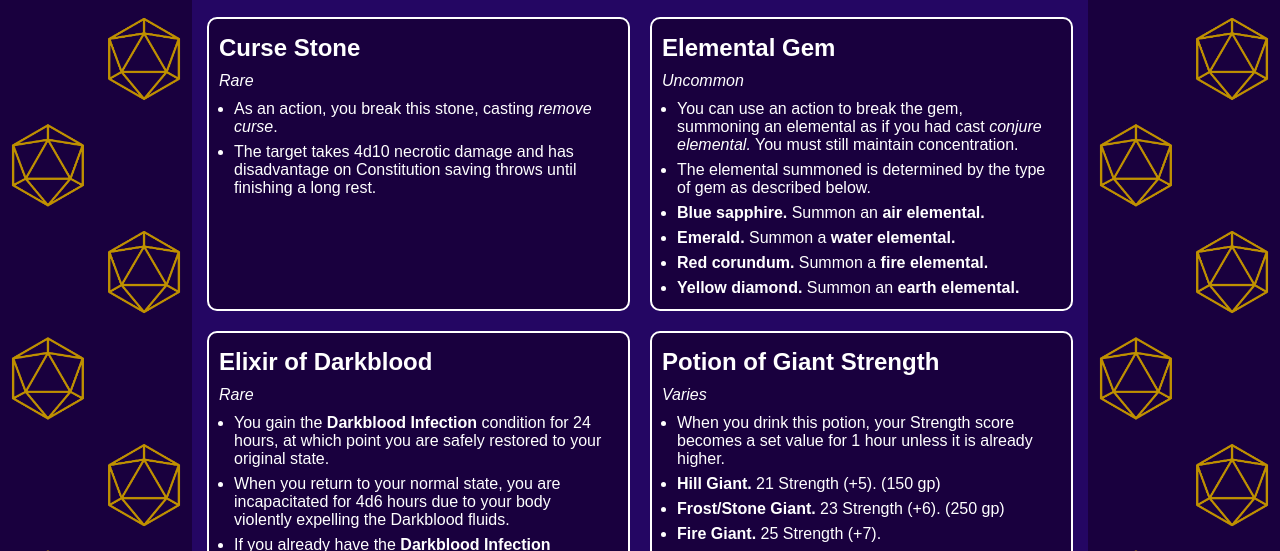
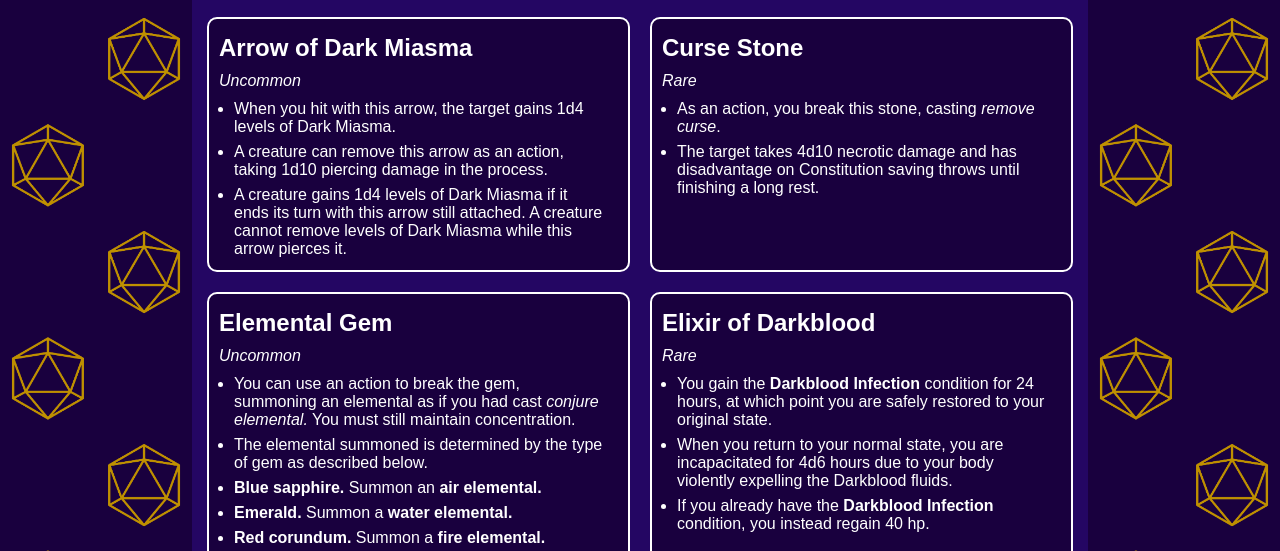
Before and after one commit to Connor-McKinnon/Lorosfyr-Site, a plain HTML site: page Subpages/consumables.html in a window 1280 px wide. Shown: the part 236-787 px from the top of the page. Drawn offline with Linux system fonts and the light colour scheme.

```diff
--- a/Subpages/consumables.html
+++ b/Subpages/consumables.html
@@ -43,6 +43,26 @@
 		<p>This page contains consumable item descriptions!</p>
 
 		<div class="box-frame">
+			<!--Arrow of Dark Miasma-->
+			<div class="box">
+				<h3>Arrow of Dark Miasma</h3>
+				<p><em>Uncommon</em></p>
+				<ul>
+					<li>
+						When you hit with this arrow, the target gains 1d4 levels of
+						Dark Miasma.
+					</li>
+					<li>
+						A creature can remove this arrow as an action, taking 1d10
+						piercing damage in the process.
+					</li>
+					<li>
+						A creature gains 1d4 levels of Dark Miasma if it ends its
+						turn with this arrow still attached. A creature cannot
+						remove levels of Dark Miasma while this arrow pierces it.
+					</li>
+				</ul>
+			</div>
 			<!--Curse Stone-->
 			<div class="box">
 				<h3>Curse Stone</h3>
```
Also changed, not shown: index.html (+1 -1 lines).
